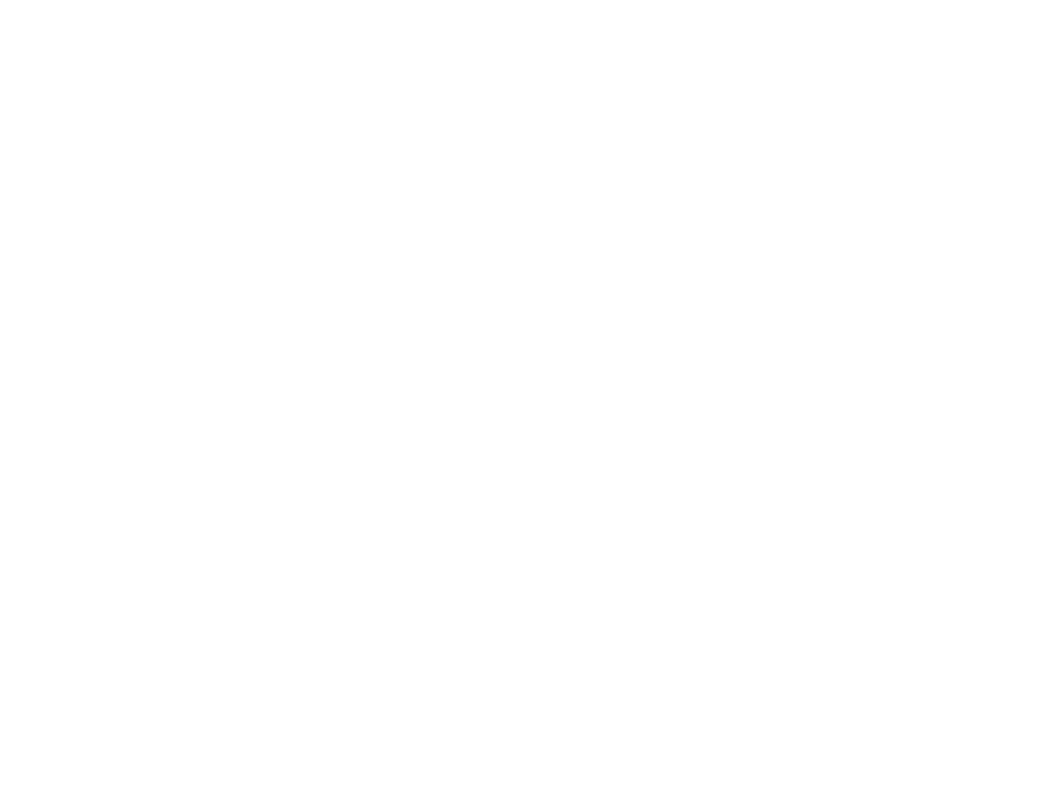
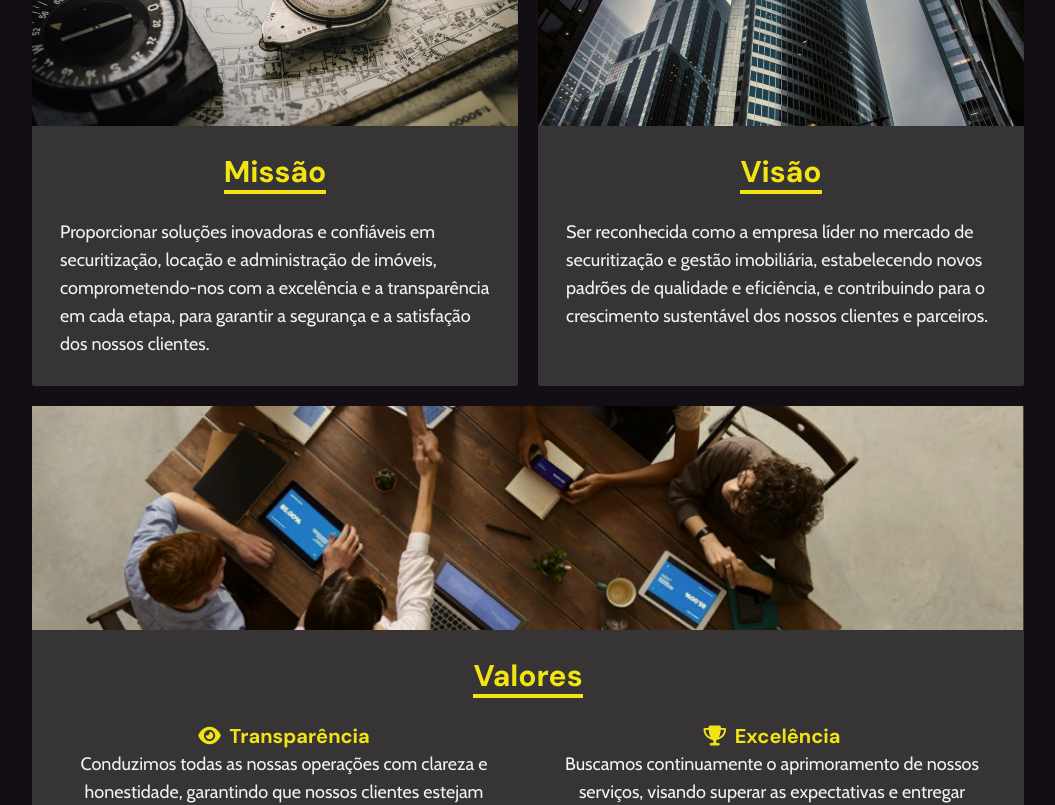
Before and after one commit to murilosopi/trimboli, a Vue app: page /quem-somos in a window 1280 px wide. Shown: the part 960-1765 px from the top of the page, without its empty margins (112-1167 px from the left). Before the commit the page ends 862 px from the top, so only its background shows below. Built offline with nearby package versions, Linux system fonts and the light colour scheme.

Commit message:
transfer image imports from AboutViewMain to the AboutCards

```diff
--- a/src/views/AboutView/AboutViewMain.vue
+++ b/src/views/AboutView/AboutViewMain.vue
@@ -6,36 +6,18 @@
     </MainTitle>
 
     <AboutArticles />
+
+    <AboutCards />
   </section>
 </template>
 
 <script>
-import AboutArticles from "@/views/AboutView/fragments/AboutArticles.vue";
 import MainTitle from "@/components/common/MainTitle.vue";
-import missionImage from "@/assets/img/compass.png";
-import visionImage from "@/assets/img/buildings.png";
-import valueImage from "@/assets/img/handshake.png";
+import AboutArticles from "./fragments/AboutArticles.vue";
+import AboutCards from "./fragments/AboutCards.vue";
 
 export default {
   name: "AboutView",
-  components: { MainTitle, AboutArticles },
-  data() {
-    return {
-      images: {
-        mission: {
-          source: missionImage,
-          alt: "Bússula",
-        },
-        vision: {
-          source: visionImage,
-          alt: "Prédios",
-        },
-        values: {
-          source: valueImage,
-          alt: "Aperto de mãos",
-        },
-      },
-    };
-  },
+  components: { MainTitle, AboutArticles, AboutCards },
 };
 </script>
--- a/src/views/AboutView/fragments/AboutCards.vue
+++ b/src/views/AboutView/fragments/AboutCards.vue
@@ -1,5 +1,5 @@
 <template>
-  <div>
+  <div class="grid grid-cols-2 gap-5">
     <CardBox :img="images.mission" title="Missão">
       <p>
         Proporcionar soluções inovadoras e confiáveis em securitização, locação
@@ -18,7 +18,7 @@
       </p>
     </CardBox>
 
-    <CardBox :img="images.values" title="Valores">
+    <CardBox :img="images.values" title="Valores" class="col-span-2">
       <dl class="grid grid-cols-2 gap-10 text-center">
         <div>
           <MainTitle tag="dt" class="text-xl">
@@ -72,10 +72,33 @@
 </template>
 
 <script>
+import missionImage from "@/assets/img/compass.png";
+import visionImage from "@/assets/img/buildings.png";
+import valueImage from "@/assets/img/handshake.png";
+
 import CardBox from "@/components/common/CardBox.vue";
+import MainTitle from "@/components/common/MainTitle.vue";
 
 export default {
   name: "AboutCards",
-  components: { CardBox },
+  components: { CardBox, MainTitle },
+  data() {
+    return {
+      images: {
+        mission: {
+          source: missionImage,
+          alt: "Bússula",
+        },
+        vision: {
+          source: visionImage,
+          alt: "Prédios",
+        },
+        values: {
+          source: valueImage,
+          alt: "Aperto de mãos",
+        },
+      },
+    };
+  },
 };
 </script>
```
